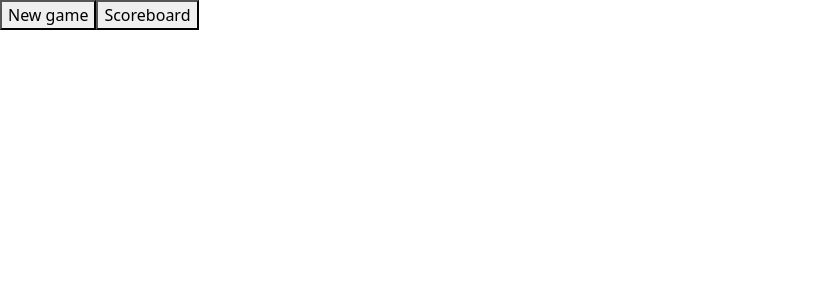
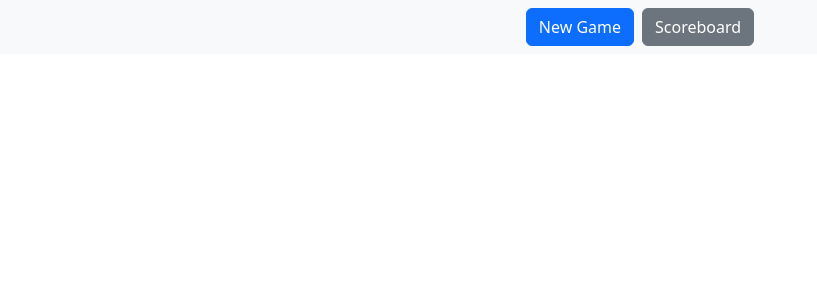
Before and after one commit to Piotr-Mlodzianowski/21questions, a React (Create React App) app: page / in a window 1280 px wide. Shown: the top 300 px of the page, without its empty margins (0-817 px from the left). Built offline with nearby package versions, Linux system fonts and the light colour scheme.

Commit message:
components/menu/menu - added bootstrap classes

```diff
--- a/src/components/menu/menu.js
+++ b/src/components/menu/menu.js
@@ -18,12 +18,16 @@ const Menu = () => {
     }
 
     return (
-        <>
-            <nav>
-                <button onClick={handleNewGameClick}>New game</button>
-                <button onClick={handleScoreboardClick}>Scoreboard</button>
-            </nav>
-        </>
+        <nav className="navbar navbar-expand-lg navbar-light bg-light">
+            <div className="container d-flex justify-content-center">
+                <button className="btn btn-primary me-2" onClick={handleNewGameClick}>
+                    New Game
+                </button>
+                <button className="btn btn-secondary" onClick={handleScoreboardClick}>
+                    Scoreboard
+                </button>
+            </div>
+        </nav>
     );
 };
 
```
